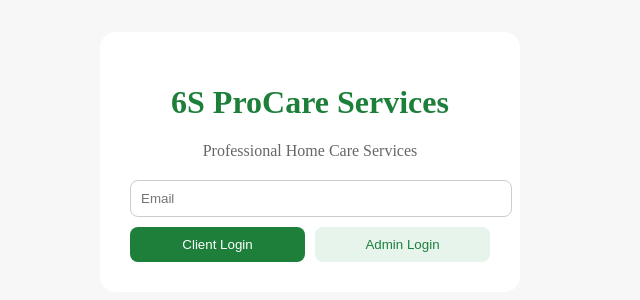
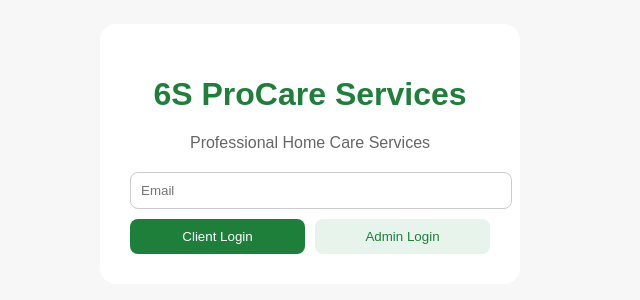
Before and after one commit to Lukeghost7/6s-procare-app, a Next.js app: page / in a window 1280 px wide. Shown: the part 246-546 px from the top of the page, without its empty margins (330-970 px from the left). Built offline with nearby package versions, Linux system fonts and the light colour scheme.

Commit message:
Create layout.tsx

```diff
--- /dev/null
+++ b/app/layout.tsx
@@ -0,0 +1,24 @@
+export const metadata = {
+  title: "6S ProCare Services",
+  description: "End-to-end home care & property management services",
+};
+
+export default function RootLayout({
+  children,
+}: {
+  children: React.ReactNode;
+}) {
+  return (
+    <html lang="en">
+      <body
+        style={{
+          margin: 0,
+          fontFamily: "Arial, sans-serif",
+          backgroundColor: "#f5f7f6",
+        }}
+      >
+        {children}
+      </body>
+    </html>
+  );
+}
```
